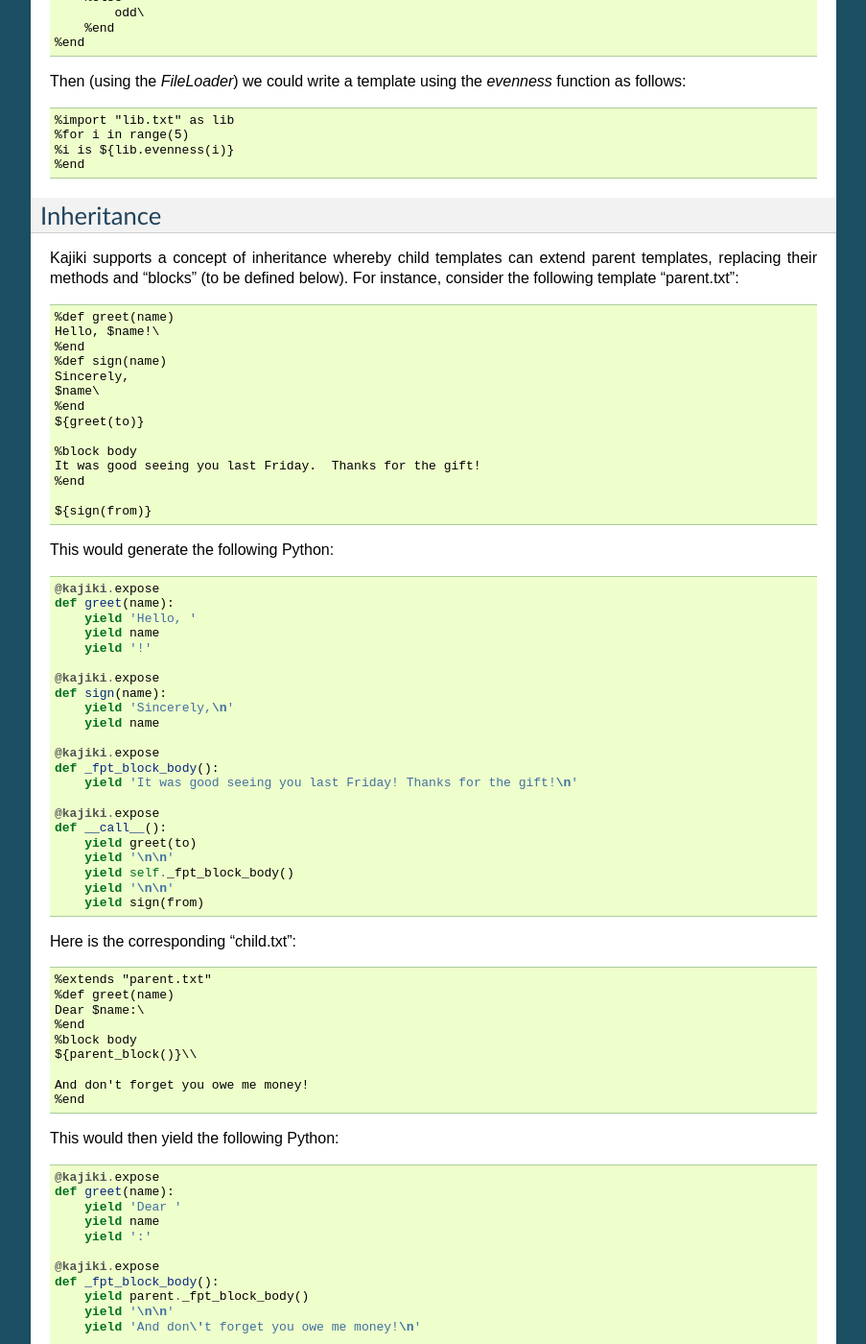
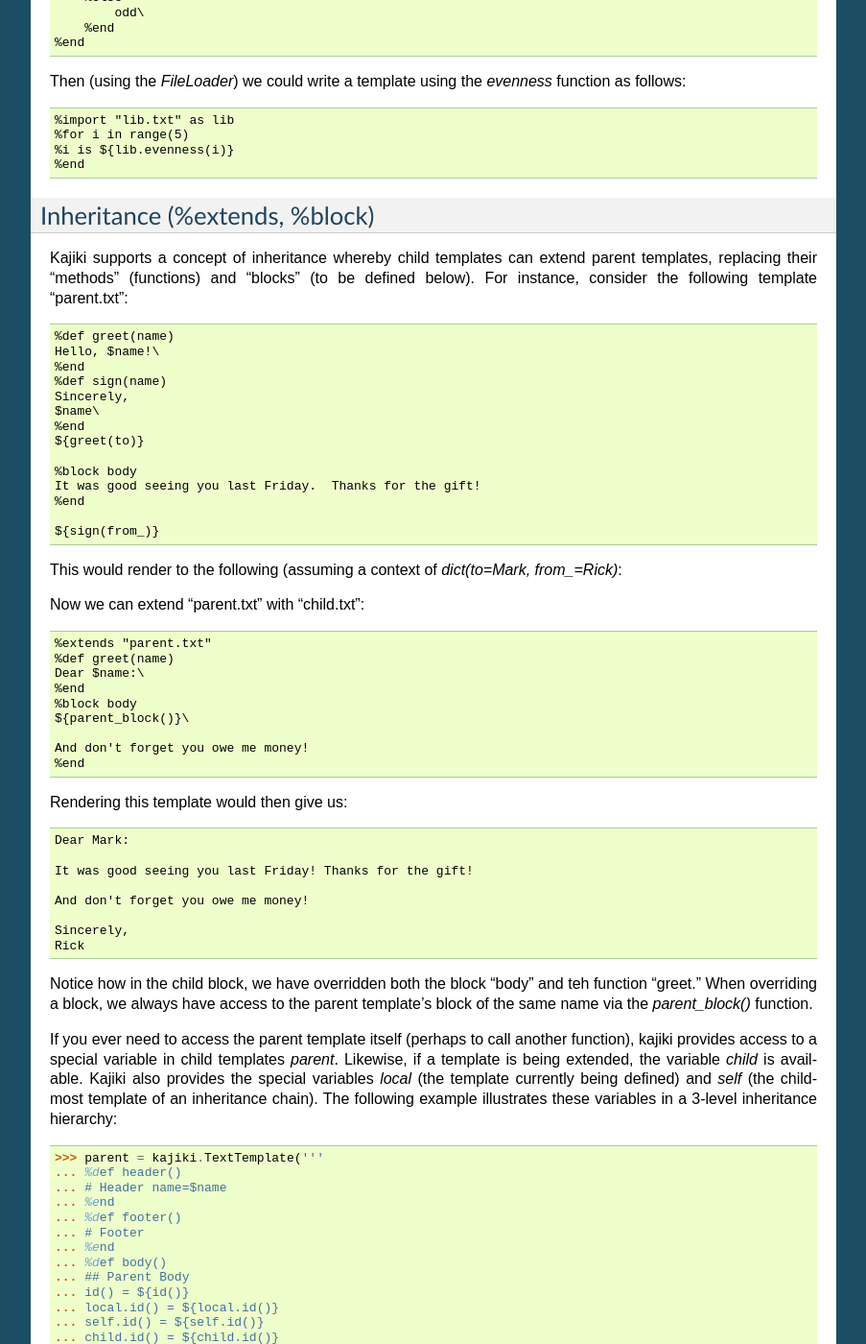
Before and after one commit to jackrosenthal/kajiki, a Sphinx documentation site: the page built from docs/text-templates.rst, in a window 1280 px wide and 1400 px high, scrolled down 2612 px. Shown: the whole window at 96% size, without its empty margins (198-1101 px from the left). Built offline with Sphinx 7.4.7, drawn with Linux system fonts in a browser that asks for light colours; some of the changed text lies outside the part shown.

Commit message:
Doc updates

```diff
--- a/docs/index.rst
+++ b/docs/index.rst
@@ -16,8 +16,8 @@
    :maxdepth: 2
 
    templating-basics.rst
+   xml-templates.rst
    text-templates.rst
-   xml-templates.rst
    migrating_from_genshi.rst
    runtime.rst
 
--- a/docs/text-templates.rst
+++ b/docs/text-templates.rst
@@ -20,29 +20,23 @@
 
 Let's start with a hello world template:
 
-.. doctest::
-
-    >>> Template = kajiki.TextTemplate('Hello, $name!')
-    >>> print Template(dict(name='world')).render()
-    Hello, world!
+>>> Template = kajiki.TextTemplate('Hello, $name!')
+>>> print Template(dict(name='world')).render()
+Hello, world!
 
 By default, the $-syntax picks up any identifiers following it, as well as any
 periods.  If you want something more explicit, use the extended expression form
 as follows:
 
-.. doctest::
-
-    >>> Template = kajiki.TextTemplate('Hello, 2+2 is ${2+2}')
-    >>> print Template().render()
-    Hello, 2+2 is 4
+>>> Template = kajiki.TextTemplate('Hello, 2+2 is ${2+2}')
+>>> print Template().render()
+Hello, 2+2 is 4
 
 If you wish to include a literal $, simply double it:
 
-.. doctest::
-
-    >>> Template = kajiki.TextTemplate('The price is $$${price}')
-    >>> print Template(dict(price='5.00')).render()
-    The price is $5.00
+>>> Template = kajiki.TextTemplate('The price is $$${price}')
+>>> print Template(dict(price='5.00')).render()
+The price is $5.00
 
 Control Flow
 ============
@@ -67,13 +61,11 @@
 
 Only render the enclosed content if the expression evaluates to a truthy value:
 
-.. doctest::
-
-   >>> Template = kajiki.TextTemplate('{%if foo %}bar{%else%}baz{%end%}')
-   >>> print Template(dict(foo=True)).render()
-   bar
-   >>> print Template(dict(foo=False)).render()
-   baz
+>>> Template = kajiki.TextTemplate('{%if foo %}bar{%else%}baz{%end%}')
+>>> print Template(dict(foo=True)).render()
+bar
+>>> print Template(dict(foo=False)).render()
+baz
 
 %switch, %case, %else
 ^^^^^^^^^^^^^^^^^^^^^^^^^^^
@@ -81,46 +73,40 @@
 Perform multiple tests to render one of several alternatives.  The first matching
 `case` is rendered, and if no `case` matches, the `else` branch is rendered:
 
-.. doctest::
-
-   >>> Template = kajiki.TextTemplate('''$i is \
-   ... {%switch i % 2 %}{%case 0%}even{%else%}odd{%end%}''')
-   >>> print Template(dict(i=4)).render()
-   4 is even
-   >>> print Template(dict(i=3)).render()
-   3 is odd
+>>> Template = kajiki.TextTemplate('''$i is \
+... {%switch i % 2 %}{%case 0%}even{%else%}odd{%end%}''')
+>>> print Template(dict(i=4)).render()
+4 is even
+>>> print Template(dict(i=3)).render()
+3 is odd
 
 %for
 ^^^^^^^^^^^^^
 
 Repeatedly render the content for each item in an iterable:
 
-.. doctest::
-
-   >>> Template = kajiki.TextTemplate('''%for i in range(3)
-   ... $i
-   ... %end''')
-   >>> print Template().render(),
-   0
-   1
-   2
+>>> Template = kajiki.TextTemplate('''%for i in range(3)
+... $i
+... %end''')
+>>> print Template().render(),
+0
+1
+2
 
 %def
 ^^^^^^^^^^^^^^
 
 Defines a function that can be used elsewhere in the template:
 
-.. doctest::
-
-   >>> Template = kajiki.TextTemplate('''%def evenness(n)
-   ...     {%-if n % 2 == 0 %}even{%else%}odd{%end%}\\
-   ... %end
-   ... %for i in range(2)
-   ... $i is ${evenness(i)}
-   ... %end''')
-   >>> print Template().render(),
-   0 is even
-   1 is odd
+>>> Template = kajiki.TextTemplate('''%def evenness(n)
+...     {%-if n % 2 == 0 %}even{%else%}odd{%end%}\\
+... %end
+... %for i in range(2)
+... $i is ${evenness(i)}
+... %end''')
+>>> print Template().render(),
+0 is even
+1 is odd
 
 %call
 ^^^^^^^^^^^^^^^^^^
@@ -129,19 +115,17 @@
 that this is a special case of calling when you wish to insert some templated text in the
 expansion of a function call.  In normal circumstances, you would just use `${my_function(args)}`.
 
-.. doctest::
-
-   >>> Template = kajiki.TextTemplate('''%def quote(caller, speaker)
-   ...     %for i in range(2)
-   ... Quoth $speaker, "${caller(i)}."
-   ...     %end
-   ... %end
-   ... %call(n) quote(%caller, 'the raven')
-   ... Nevermore $n\\
-   ... %end''')
-   >>> print Template().render(),
-   Quoth the raven, "Nevermore 0."
-   Quoth the raven, "Nevermore 1."
+>>> Template = kajiki.TextTemplate('''%def quote(caller, speaker)
+...     %for i in range(2)
+... Quoth $speaker, "${caller(i)}."
+...     %end
+... %end
+... %call(n) quote(%caller, 'the raven')
+... Nevermore $n\\
+... %end''')
+>>> print Template().render(),
+Quoth the raven, "Nevermore 0."
+Quoth the raven, "Nevermore 1."
 
 %include
 ^^^^^^^^^^^^^^^^^^^^^^^^
@@ -189,11 +173,11 @@
    %i is ${lib.evenness(i)}
    %end
 
-Inheritance
-==============
+Inheritance (%extends, %block)
+========================================
 
 Kajiki supports a concept of inheritance whereby child templates can extend
-parent templates, replacing their methods and "blocks" (to be defined below).
+parent templates, replacing their "methods" (functions) and "blocks" (to be defined below).
 For instance, consider the following template "parent.txt":
 
 .. code-block:: none
@@ -211,34 +195,21 @@
     It was good seeing you last Friday.  Thanks for the gift!
     %end
 
-    ${sign(from)}
+    ${sign(from_)}
 
-This would generate the following Python::
+This would render to the following (assuming a context of
+`dict(to=Mark, from_=Rick)`:
 
-    @kajiki.expose
-    def greet(name):
-        yield 'Hello, '
-        yield name
-        yield '!'
+.. code-block::none
 
-    @kajiki.expose
-    def sign(name):
-        yield 'Sincerely,\n'
-        yield name
+   Hello, Mark!
 
-    @kajiki.expose
-    def _fpt_block_body():
-        yield 'It was good seeing you last Friday! Thanks for the gift!\n'
+   It was good seeing you last friday.  Thanks for the gift!
 
-    @kajiki.expose
-    def __call__():
-        yield greet(to)
-        yield '\n\n'
-        yield self._fpt_block_body()
-        yield '\n\n'
-        yield sign(from)
+   Sincerely,
+   Rick
 
-Here is the corresponding "child.txt":
+Now we can extend "parent.txt" with "child.txt":
 
 .. code-block:: none
 
@@ -247,30 +218,12 @@
     Dear $name:\
     %end
     %block body
-    ${parent_block()}\\
+    ${parent_block()}\
 
     And don't forget you owe me money!
     %end
 
-This would then yield the following Python::
-
-    @kajiki.expose
-    def greet(name):
-        yield 'Dear '
-        yield name
-        yield ':'
-
-    @kajiki.expose
-    def _fpt_block_body():
-        yield parent._fpt_block_body()
-        yield '\n\n'
-        yield 'And don\'t forget you owe me money!\n'
-
-    @kajiki.expose
-    def __call__():
-        yield local.__kj__.extend(local.__kj__.import_('parent.txt')).__call__()
-
-The final text would be (assuming context had to='Mark' and from='Rick':
+Rendering this template would then give us:
 
 .. code-block:: none
 
@@ -282,3 +235,62 @@
 
     Sincerely,
     Rick
+
+Notice how in the child block, we have overridden both the block "body" and teh
+function "greet."  When overriding a block, we always have access to the parent
+template's block of the same name via the `parent_block()` function.
+
+If you ever need to access the parent template itself (perhaps to call another
+function), kajiki provides access to a special variable in child templates
+`parent`.  Likewise, if a template is being extended, the variable `child` is
+available.  Kajiki also provides the special variables `local` (the template
+currently being defined) and `self` (the child-most template of an inheritance
+chain).  The following example illustrates these variables in a 3-level
+inheritance hierarchy:
+
+>>> parent = kajiki.TextTemplate('''
+... %def header()
+... # Header name=$name
+... %end
+... %def footer()
+... # Footer
+... %end
+... %def body()
+... ## Parent Body
+... id() = ${id()}
+... local.id() = ${local.id()}
+... self.id() = ${self.id()}
+... child.id() = ${child.id()}
+... %end
+... %def id()
+... parent\\
+... %end
+... ${header()}${body()}${footer()}''')
+>>> mid = kajiki.TextTemplate('''%extends "parent.txt"
+... %def id()
+... mid\\
+... %end
+... ''')
+>>> child = kajiki.TextTemplate('''%extends "mid.txt"
+... %def id()
+... child\\
+... %end
+... %def body()
+... ## Child Body
+... ${parent.body()}\\
+... %end
+... ''')
+>>> loader = kajiki.MockLoader({
+... 'parent.txt':parent,
+... 'mid.txt':mid,
+... 'child.txt':child})
+>>> Template = loader.import_('child.txt')
+>>> print Template(dict(name='Rick')).render(),
+# Header name=Rick
+## Child Body
+## Parent Body
+id() = child
+local.id() = parent
+self.id() = child
+child.id() = mid
+# Footer
--- a/docs/xml-templates.rst
+++ b/docs/xml-templates.rst
@@ -1,32 +1,120 @@
+.. testsetup:: *
+
+   import kajiki
+
 ==================================
 Kajiki XML Templates
 ==================================
 
-.. warning::
-    These documents are extremely rough and in-progress!  Use with caution!
+Kajiki provides a full-featured XML-based template engine that guarantees
+well-formed output when generating HTML and XML.  This document describes that
+language.  Templates are XML files that include template directives that control
+how the template is rendered and expressions that are substituted into the
+generated text at render time.
 
-Tags
-====
+Please see :doc:`templating-basics` for general information on embedding Python
+code in templates.
 
-- Syntax-related tags (these don't expand)
-  - py:content
-  - py:replace
-  - py:attrs
-  - py:strip
-  - py:nop
-- Control-flow
-  - py:with
-  - py:switch
-  - py:case
-  - py:else
-  - py:for
-  - py:if
-- Module-related tags
-   - py:extends
-   - py:import
-   - py:include
-- Function-related tags
-   - py:def
-   - py:block
-   - py:call
-   - py:super (?) -- ${parent_block()}
+Basic Expressions
+=========================
+
+Let's start with a hello world template:
+
+>>> Template = kajiki.XMLTemplate('<div>Hello, $name!</div>')
+>>> print Template(dict(name='world')).render()
+<div>Hello, world!</div>
+
+By default, the $-syntax picks up any identifiers following it, as well as any
+periods.  If you want something more explicit, use the extended expression form
+as follows:
+
+>>> Template = kajiki.XMLTemplate('<div>Hello, 2+2 is ${2+2}</div>')
+>>> print Template().render()
+<div>Hello, 2+2 is 4</div>
+
+If you wish to include a literal $, simply double it:
+
+>>> Template = kajiki.XMLTemplate('<div>The price is $$${price}</div>')
+>>> print Template(dict(price='5.00')).render()
+<div>The price is $5.00</div>
+
+You can also include expressions in template attributes:
+
+>>> Template = kajiki.XMLTemplate('<div id="$foo">Bar</div>')
+>>> print Template(dict(foo='baz')).render()
+<div id="baz">Bar</div>
+
+Control Flow
+============
+
+Kajiki provides several directives that affect the rendering of a template.  This
+section describes the various directives.  Directives in text templates can
+either appear as special attributes on tags prefixed by `py:` or as standalone
+tags whose tagname is prefixed by `py:`.
+
+py:if, py:else
+^^^^^^^^^^^^^^^
+
+Only render the enclosed content if the expression evaluates to a truthy value:
+
+>>> Template = kajiki.XMLTemplate('<div><py:if test="foo">bar</py:if><py:else>baz</py:else></div>')
+>>> print Template(dict(foo=True)).render()
+<div>bar</div>
+>>> print Template(dict(foo=False)).render()
+<div>baz</div>
+>>> Template = kajiki.XMLTemplate('<div><span py:if="foo">bar</span></div>')
+>>> print Template(dict(foo=True)).render()
+<div><span>bar</span></div>
+>>> print Template(dict(foo=False)).render()
+<div></div>
+
+py:switch, py:case, py:else
+^^^^^^^^^^^^^^^^^^^^^^^^^^^
+
+Perform multiple tests to render one of several alternatives.  The first matching
+`case` is rendered, and if no `case` matches, the `else` branch is rendered:
+
+>>> Template = kajiki.XMLTemplate('''<div>
+... $i is <py:switch test="i % 2">
+... <py:case value="0">even</py:case>
+... <py:else>odd</py:else>
+... </py:switch></div>''')
+>>> print Template(dict(i=4)).render()
+<div>
+4 is even</div>
+>>> print Template(dict(i=3)).render()
+<div>
+3 is odd</div>
+
+py:for
+^^^^^^^^^^^^^
+
+py:def
+^^^^^^^^^^^^^^
+
+py:call
+^^^^^^^^^^^^^^^^^^
+
+py:include
+^^^^^^^^^^^^^^^^^^^^^^^^
+
+py:import
+^^^^^^^^^^^^^^^^^^^^^^
+
+Content Generation
+=========================
+
+py:attrs
+^^^^^^^^^^^^^^
+
+py:strip
+^^^^^^^^^^^^^^
+
+py:content
+^^^^^^^^^^^^^^
+
+py:replace
+^^^^^^^^^^^^^^
+
+Inheritance (py:extends, py:block)
+===================================
```
Also changed, not shown: docs/templating-basics.rst (+37 -49 lines).
